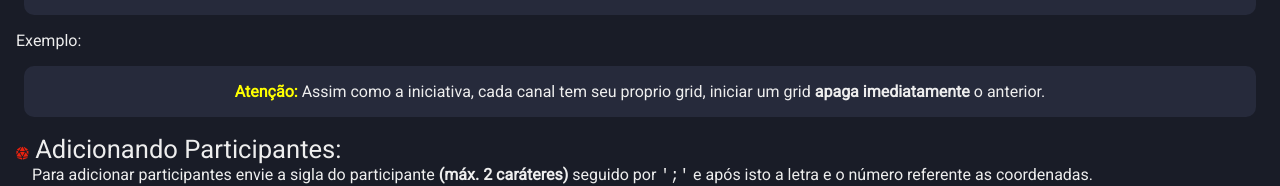
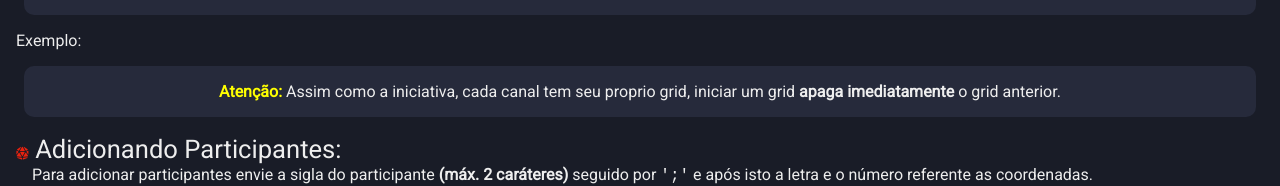
Before and after one commit to EwertonNv0/rpg-assitant, a Vue app: page / in a window 1280 px wide. Shown: the part 2970-3156 px from the top of the page. Built offline with nearby package versions, Linux system fonts and the light colour scheme; a web font is replaced by a local one.

Commit message:
Update GridHints.vue

```diff
--- a/src/components/GridHints.vue
+++ b/src/components/GridHints.vue
@@ -30,7 +30,7 @@ export default {
 
         <div>
             <p class="extra">
-                <strong class="attention">Atenção:</strong> Assim como a iniciativa, cada canal tem seu proprio grid, iniciar um grid <strong>apaga imediatamente</strong> o anterior.
+                <strong class="attention">Atenção:</strong> Assim como a iniciativa, cada canal tem seu proprio grid, iniciar um grid <strong>apaga imediatamente</strong> o grid anterior.
             </p>
         </div>
 
```
